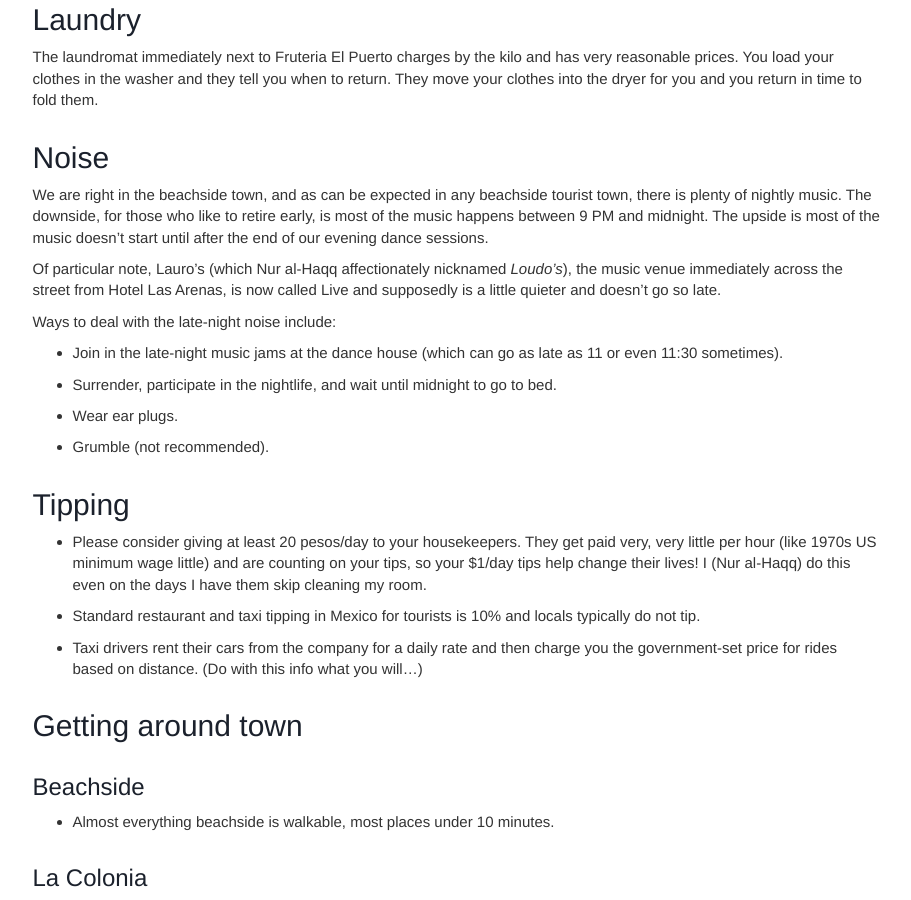
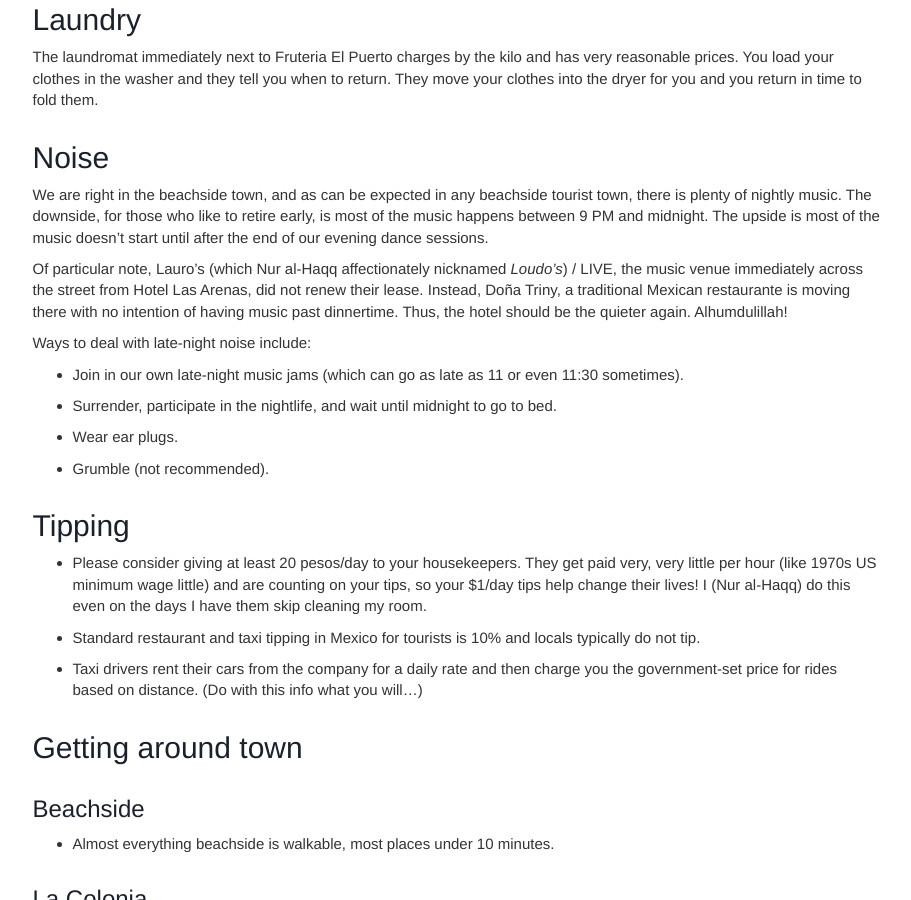
Before and after one commit to davewalker60/pmdup, a Jekyll site: the page built from pages/content/puerto-morelos-content.md, in a window 1280 px wide and 900 px high, scrolled down 829 px. Shown: the whole window, without its empty margins (330-1241 px from the left). Built offline with Jekyll 4.4.1, drawn with Linux system fonts in a browser that asks for light colours; our own code applies the rules of GitHub Pages for plain Markdown files; comment, search, counter and statistics services are not loaded.

Commit message:
Ding dong the (Loudo's) witch is dead!

```diff
--- a/pages/content/puerto-morelos-content.md
+++ b/pages/content/puerto-morelos-content.md
@@ -18,11 +18,11 @@ The laundromat immediately next to Fruteria El Puerto charges by the kilo and ha
 
 We are right in the beachside town, and as can be expected in any beachside tourist town, there is plenty of nightly music. The downside, for those who like to retire early, is most of the music happens between 9 PM and midnight. The upside is most of the music doesn't start until after the end of our evening dance sessions.
 
-Of particular note, Lauro's (which Nur al-Haqq affectionately nicknamed _Loudo's_), the music venue immediately across the street from Hotel Las Arenas, is now called Live and supposedly is a little quieter and doesn't go so late.
+Of particular note, Lauro's (which Nur al-Haqq affectionately nicknamed _Loudo's_) / LIVE, the music venue immediately across the street from Hotel Las Arenas, did not renew their lease. Instead, Doña Triny, a traditional Mexican restaurante is moving there with no intention of having music past dinnertime. Thus, the hotel should be the quieter again. Alhumdulillah!
 
-Ways to deal with the late-night noise include:
+Ways to deal with late-night noise include:
 
-- Join in the late-night music jams at the dance house (which can go as late as 11 or even 11:30 sometimes).
+- Join in our own late-night music jams (which can go as late as 11 or even 11:30 sometimes).
 - Surrender, participate in the nightlife, and wait until midnight to go to bed.
 - Wear ear plugs.
 - Grumble (not recommended).
```
Also changed, not shown: pages/attractions.md (+1 -2 lines), pages/booking-rooms.md (+2 -1 lines).
